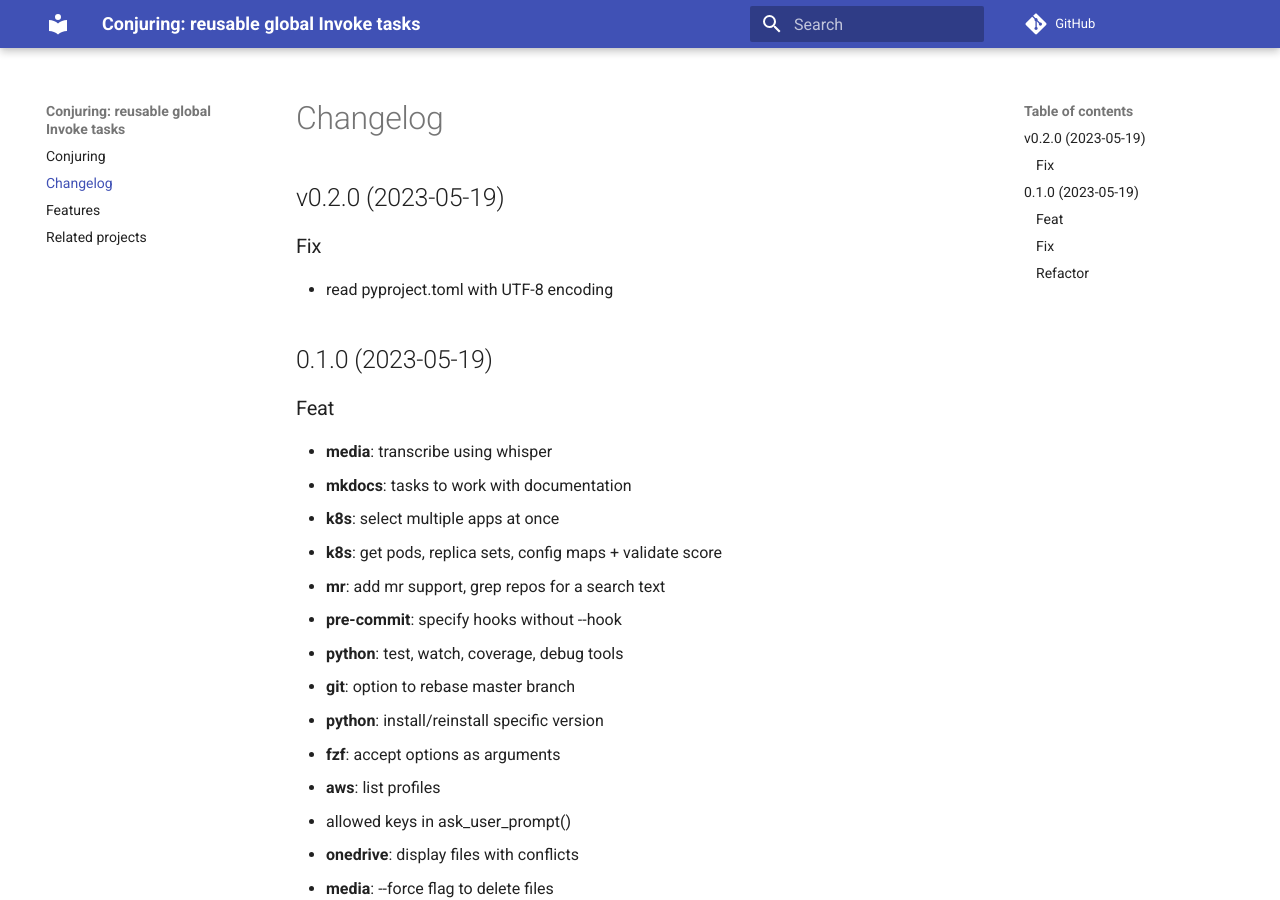
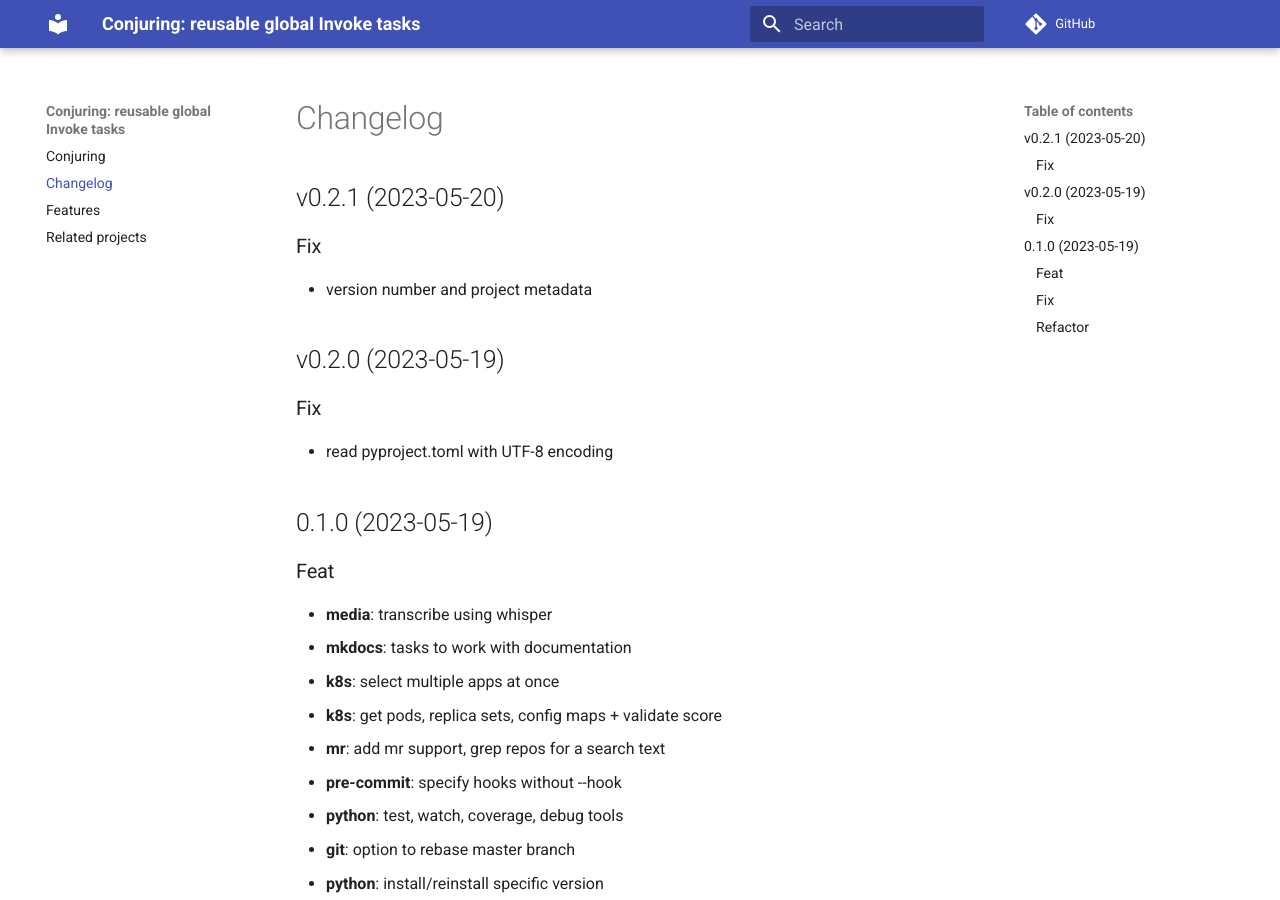
Before and after one commit to andreoliwa/conjuring, an MkDocs documentation site: the page built from docs/CHANGELOG.md, in a window 1280 px wide and 900 px high. Built offline with MkDocs 1.6.1 and Material for MkDocs 9.7.7, drawn with Linux system fonts in a browser that asks for light colours; comment, search, counter and statistics services are not loaded.

Commit message:
bump: version 0.2.0 → 0.2.1

```diff
--- a/docs/CHANGELOG.md
+++ b/docs/CHANGELOG.md
@@ -1,4 +1,10 @@
 # Changelog
+
+## v0.2.1 (2023-05-20)
+
+### Fix
+
+- version number and project metadata
 
 ## v0.2.0 (2023-05-19)
 
--- a/pyproject.toml
+++ b/pyproject.toml
@@ -1,6 +1,6 @@
 [tool.poetry]
 name = "conjuring"
-version = "0.2.0"
+version = "0.2.1"
 description = "🐍🤖 Reusable global Invoke tasks that can be merged with local project tasks"
 authors = ["W. Augusto Andreoli <andreoliwa@gmail.com>"]
 license = "MIT"
@@ -28,7 +28,7 @@ pytest = "*"
 
 [tool.commitizen]
 name = "cz_conventional_commits"
-version = "0.2.0"
+version = "0.2.1"
 
 # https://commitizen-tools.github.io/commitizen/bump/#configuration
 version_files = [
```
